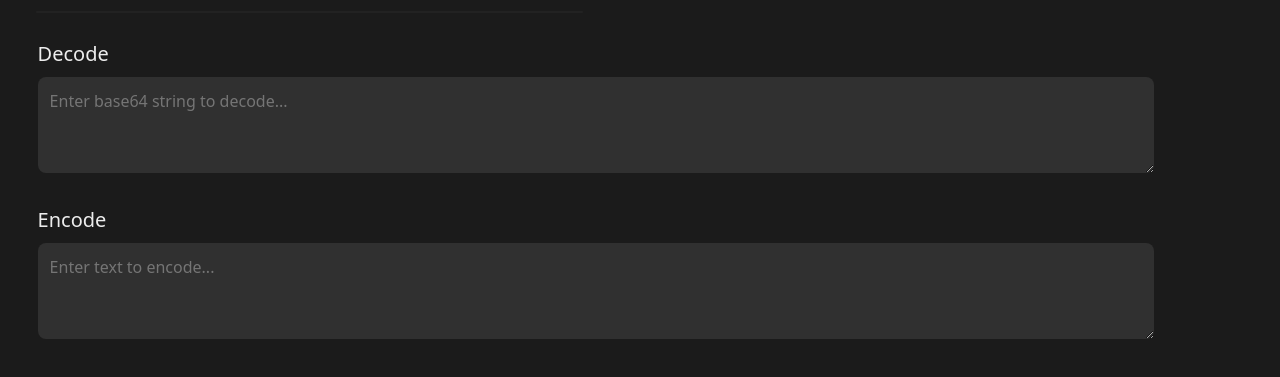
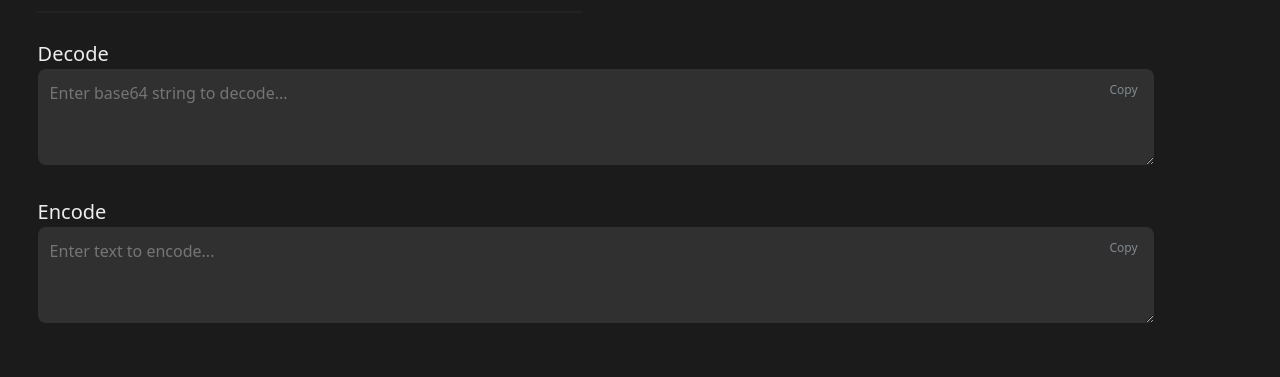
Before and after one commit to itszechs/Base64, a plain HTML site: page index.html in a window 1280 px wide. Shown: the part 89-466 px from the top of the page. Drawn offline with nearby package versions, Linux system fonts and the light colour scheme.

Commit message:
added copy button

```diff
--- a/index.html
+++ b/index.html
@@ -19,9 +19,15 @@
     </div>
     <div class="container">
         <label class="label" for="inputlg">Decode</label>
+        <div class="bd-clipboard">
+            <button id="copy-decode" class="btn-clipboard">Copy</button>
+        </div>
         <textarea rows="3" placeholder="Enter base64 string to decode..." id="decode"></textarea>
         <span style="margin-top: 16px; margin-bottom: 16px;"></span>
-        <label class="label" for="inputlg" >Encode</label>
+        <label class="label" for="inputlg">Encode</label>
+        <div class="bd-clipboard">
+            <button id="copy-encode" class="btn-clipboard">Copy</button>
+        </div>
         <textarea rows="3" placeholder="Enter text to encode..." id="encode"></textarea>
     </div>
     <script src="script.js"></script>
--- a/style.css
+++ b/style.css
@@ -39,13 +39,41 @@ body {
     font-size: 1.25em;
 }
 
+.bd-clipboard {
+    position: relative;
+    float: right;
+}
+
+.bd-clipboard+.highlight {
+    margin-top: 0;
+}
+
+.btn-clipboard {
+    position: absolute;
+    top: .5rem;
+    right: .5rem;
+    z-index: 10;
+    display: block;
+    padding: .25rem .5rem;
+    font-size: 75%;
+    color: #818a91;
+    cursor: pointer;
+    background-color: transparent;
+    border: 0;
+    border-radius: .25rem;
+}
+
+.btn-clipboard:hover, .btn-clipboard:active {
+    color: #fff;
+    background-color: #35b7ff;
+}
+
 textarea {
     color: #f2edf2;
     padding: 0.75em;
     background-color: #303030;
     border-width: 0px;
     border-radius: 8px;
-    margin-top: 8px;
 }
 
 textarea:focus-visible {
```
